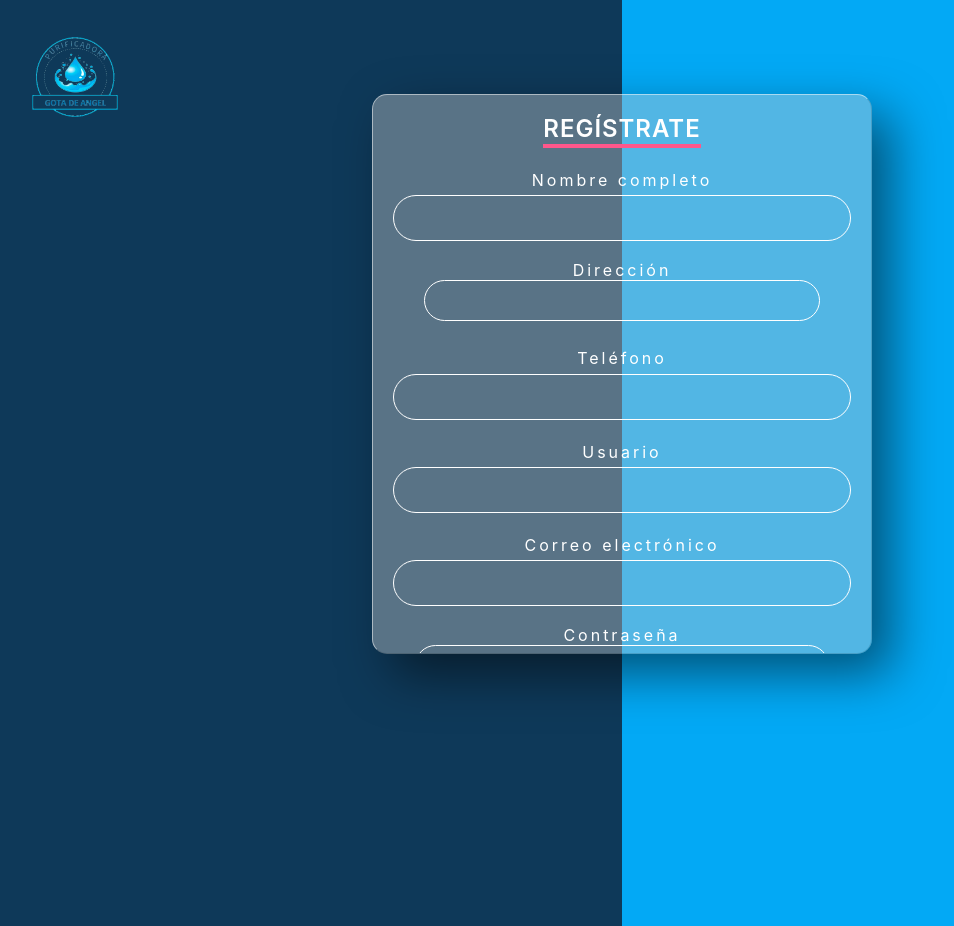
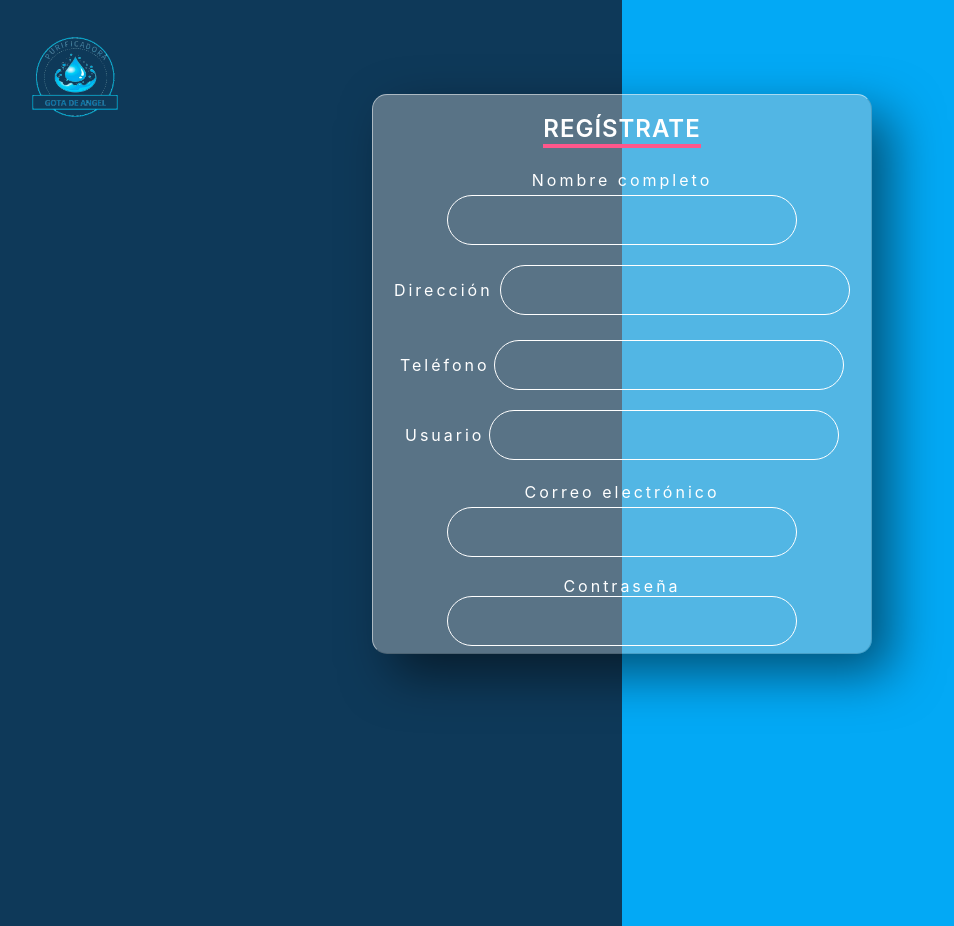
Before and after one commit to YaelMalia/purificadora, a PHP site: page /Registrate.php in a window 1280 px wide. Shown: the top 926 px of the page, without its empty margins (18-972 px from the left). Run offline with PHP 8.4, Linux system fonts and the light colour scheme.

Commit message:
Cambios de estilos

```diff
--- a/css/styleregistrar.css
+++ b/css/styleregistrar.css
@@ -78,8 +78,9 @@
 
 .login .card .Contenido .inputBx input
 {
-    width: 100%;
-    padding: 10px 20px;
+    width: 350px;
+    height: 50px;
+    padding: 10px 10px;
     outline: none;
     font-weight: 400;
     border: 1px solid #fff;
```
Also changed, not shown: css/styleLogin.css (+29 -0 lines).
